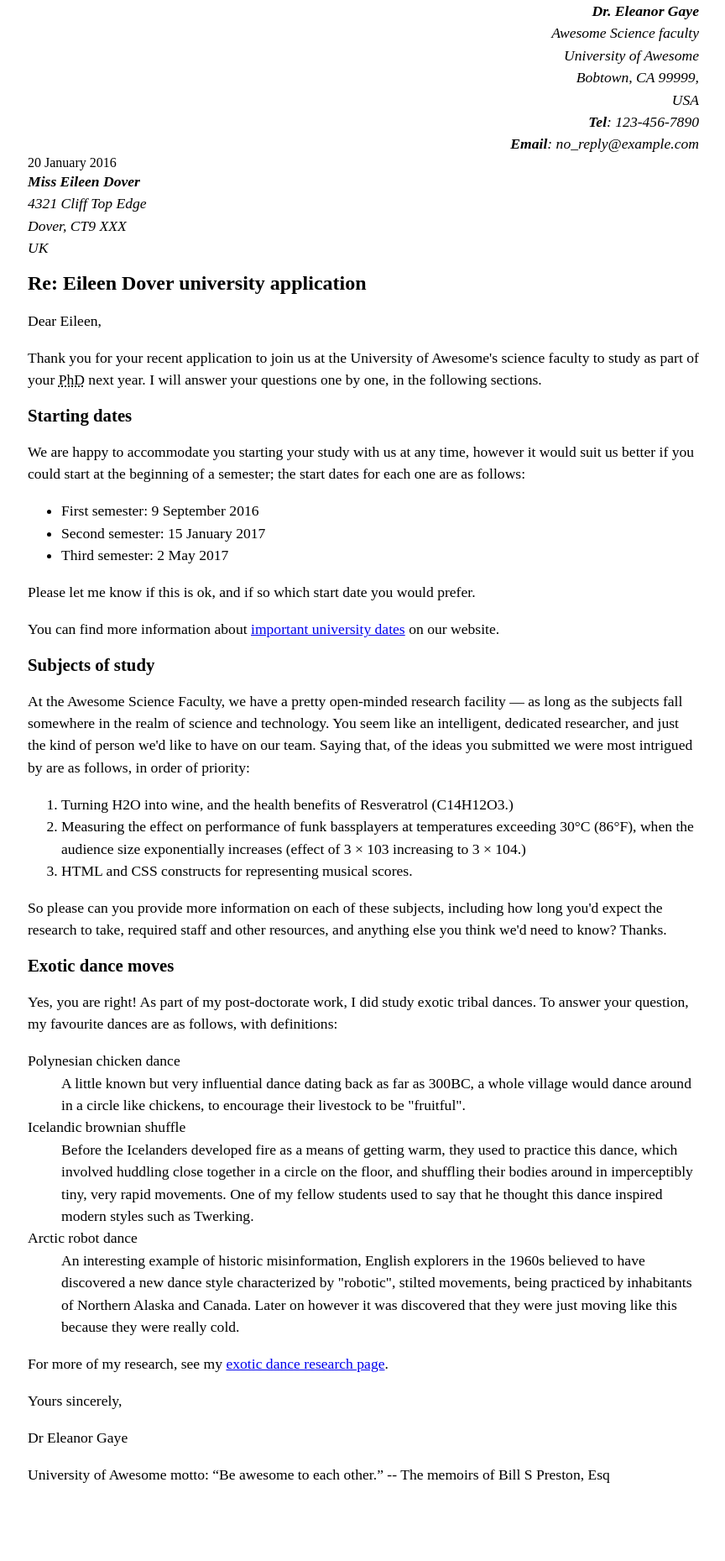
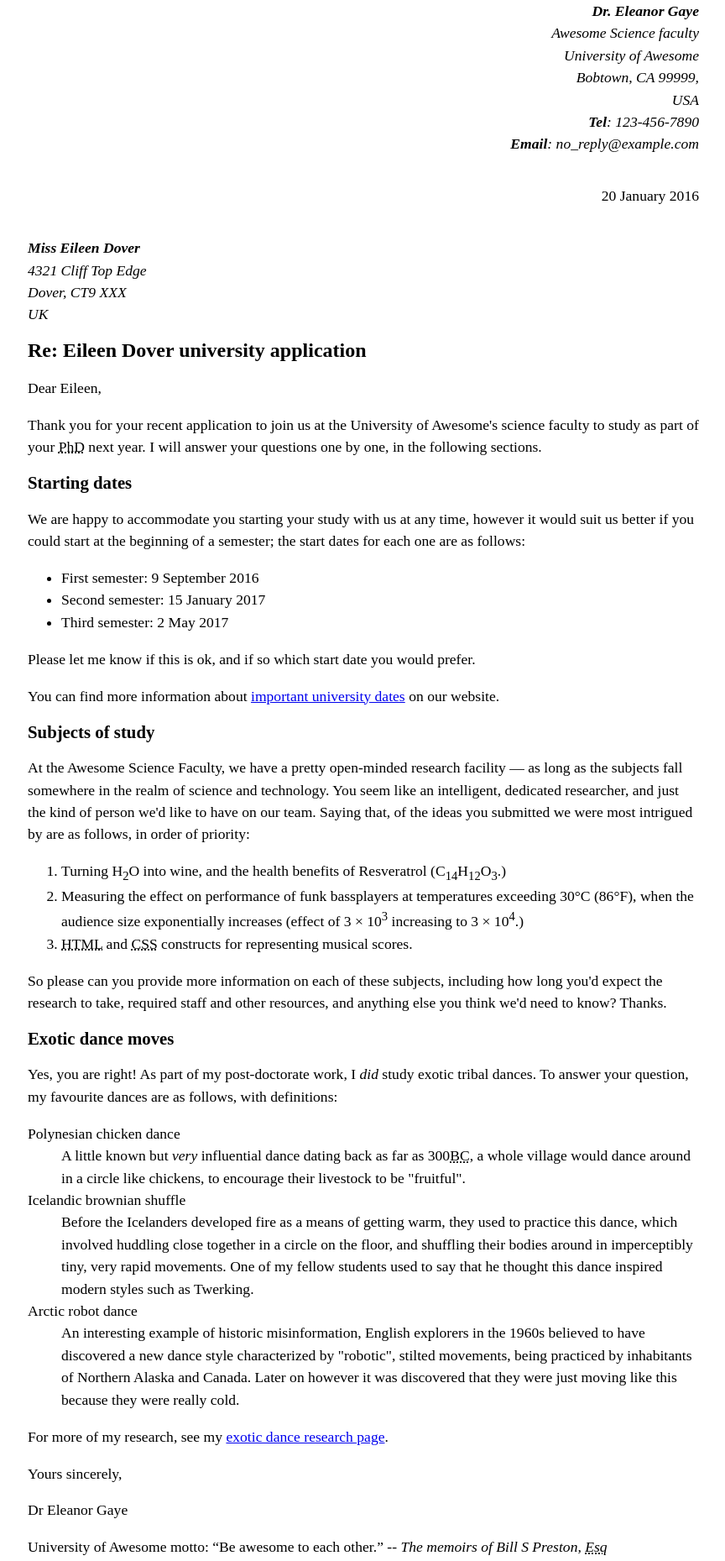
Before and after one commit to ChyngyzS/marking-up-a-letter, a plain HTML site: page index.html in a window 1280 px wide. Shown: the whole page at 84% size, without its empty margins (207-1071 px from the left). Before the commit the page ends 1787 px from the top, so only its background shows below. Drawn offline with Linux system fonts and the light colour scheme.

Commit message:
Update index.html

```diff
--- a/index.html
+++ b/index.html
@@ -18,9 +18,9 @@
         Bobtown, CA 99999, <br>
         USA <br>
         <strong>Tel</strong>: 123-456-7890 <br>
-        <strong>Email</strong>: no_reply@example.com <br>
-      </address>
-        <time datetime="20-01-2016" class="sender-column">20 January 2016</time> <br>
+        <strong>Email</strong>: no_reply@example.com
+      </address> <br>
+        <p class="sender-column"><time datetime="2016-01-20">20 January 2016</time></p> <br>
 
       <address>
         <strong> Miss Eileen Dover </strong><br>
@@ -43,9 +43,9 @@
 
 <p> We are happy to accommodate you starting your study with us at any time, however it would suit us better if you could start at the beginning of a semester; the start dates for each one are as follows: </p>
   <ul>
-    <li> First semester: <time datetime="09-09-2016">9 September 2016</time> </li>
-    <li> Second semester: <time datetime="15-01-2017">15 January 2017</time> </li>
-    <li> Third semester: <time datetime="02-05-2017"> 2 May 2017</time> </li>
+    <li> First semester: <time datetime="2016-09-09">9 September 2016</time> </li>
+    <li> Second semester: <time datetime="2017-01-15">15 January 2017</time> </li>
+    <li> Third semester: <time datetime="2017-02-05"> 2 May 2017</time> </li>
    </ul>
 
     <p> Please let me know if this is ok, and if so which start date you would prefer. </p>
@@ -58,9 +58,9 @@
 <p> At the Awesome Science Faculty, we have a pretty open-minded research facility — as long as the subjects fall somewhere in the realm of science and technology. You seem like an intelligent, dedicated researcher, and just the kind of person we'd like to have on our team. Saying that, of the ideas you submitted we were most intrigued by are as follows, in order of priority: </p>
 
       <ol>
-      <li> Turning H2O into wine, and the health benefits of Resveratrol (C14H12O3.) </li>
-<li> Measuring the effect on performance of funk bassplayers at temperatures exceeding 30°C (86°F), when the audience size exponentially increases (effect of 3 × 103 increasing to 3 × 104.) </li>
-      <li> HTML and CSS constructs for representing musical scores. </li>
+      <li> Turning H<sub>2</sub>O into wine, and the health benefits of Resveratrol (C<sub>14</sub>H<sub>12</sub>O<sub>3</sub>.) </li>
+<li> Measuring the effect on performance of funk bassplayers at temperatures exceeding 30°C (86°F), when the audience size exponentially increases (effect of 3 × 10<sup>3</sup> increasing to 3 × 10<sup>4</sup>.) </li>
+      <li> <abbr title="HyperText Markup Language">HTML</abbr> and <abbr title="Cascading Style Sheets">CSS</abbr> constructs for representing musical scores. </li>
       </ol>
 
 <p> So please can you provide more information on each of these subjects, including how long you'd expect the research to take, required staff and other resources, and anything else you think we'd need to know? Thanks. </p>
@@ -68,11 +68,11 @@
 
      <h2> Exotic dance moves </h2>
 
-<p> Yes, you are right! As part of my post-doctorate work, I did study exotic tribal dances. To answer your question, my favourite dances are as follows, with definitions: </p>
+<p> Yes, you are right! As part of my post-doctorate work, I <em>did</em> study exotic tribal dances. To answer your question, my favourite dances are as follows, with definitions: </p>
 
       <dl>
       <dt> Polynesian chicken dance </dt>
-<dd> A little known but very influential dance dating back as far as 300BC, a whole village would dance around in a circle like chickens, to encourage their livestock to be "fruitful". </dd>
+<dd> A little known but <em>very</em> influential dance dating back as far as 300<abbr title="Before Christ">BC</abbr>, a whole village would dance around in a circle like chickens, to encourage their livestock to be "fruitful". </dd>
       <dt> Icelandic brownian shuffle </dt>
 <dd> Before the Icelanders developed fire as a means of getting warm, they used to practice this dance, which involved huddling close together in a circle on the floor, and shuffling their bodies around in imperceptibly tiny, very rapid movements. One of my fellow students used to say that he thought this dance inspired modern styles such as Twerking. </dd>
       <dt> Arctic robot dance </dt>
@@ -85,7 +85,7 @@
      <p>Yours sincerely,</p>
      <p> Dr Eleanor Gaye </p>
 
-     <p> University of Awesome motto: <q cite="The memoirs of Bill S Preston, Esq">Be awesome to each other.</q> -- The memoirs of Bill S Preston, Esq </p>
+     <p> University of Awesome motto: <q>Be awesome to each other.</q> -- <cite>The memoirs of Bill S Preston, <abbr title="esquire">Esq</abbr></cite> </p>
     </footer>
   </body>
 </html>
```
